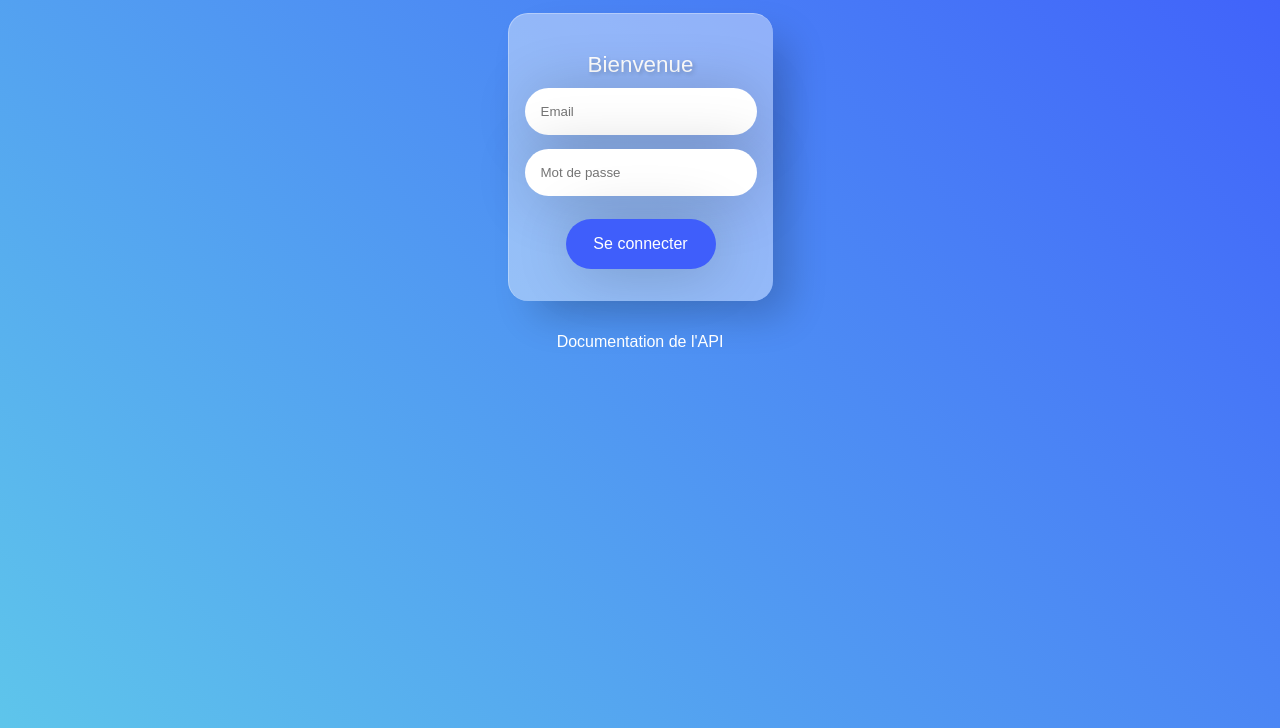
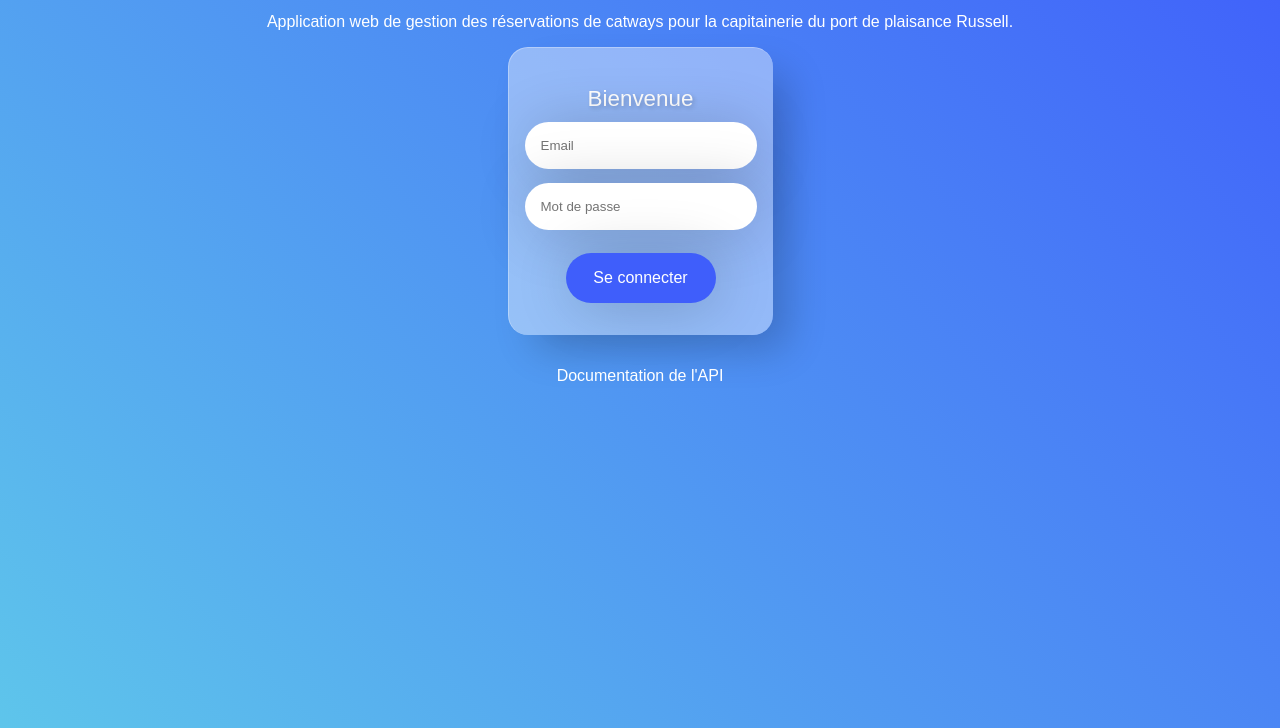
Before and after one commit to guillaume-agard-dev/agard-guillaume-devoir-api, a website: page public/index.html in a window 1280 px wide. Shown: the part 101-829 px from the top of the page. Drawn offline with Linux system fonts and the light colour scheme.

Commit message:
dernières vérifications

```diff
--- a/public/index.html
+++ b/public/index.html
@@ -11,6 +11,7 @@
     <header>
       <h1>Réservation des catways</h1>
       <p>Présentation de l'application</p>
+      <p>Application web de gestion des réservations de catways pour la capitainerie du port de plaisance Russell.</p>
     </header>
 
     <main>
```
